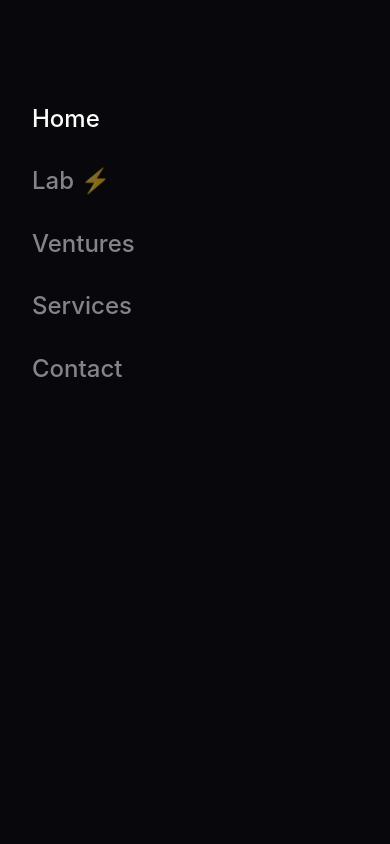
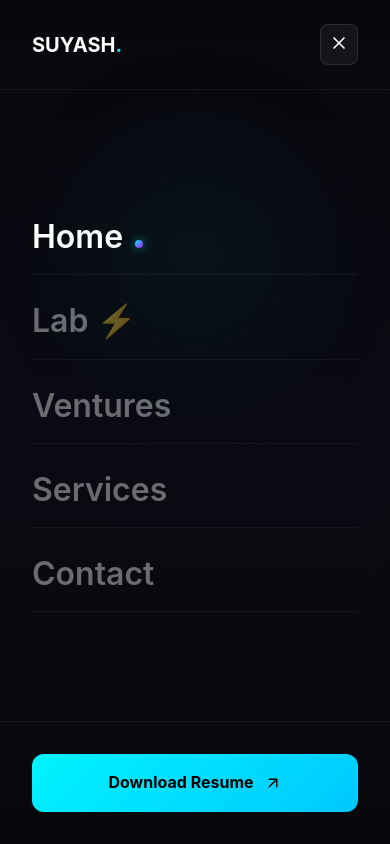
Before and after one commit to justsuyash/justsuyash_portfolio, a React (Vite) app: page / in a window 390 px wide. Both pictures are taken after a click on the button 362 px from the left and 40 px from the top of the page. Shown: the top 844 px of the page. Built offline with nearby package versions, Linux system fonts and the light colour scheme.

Commit message:
Enhance: Premium mobile menu with glassmorphism and animations

```diff
--- a/src/components/Navbar.jsx
+++ b/src/components/Navbar.jsx
@@ -141,33 +141,130 @@ const Navbar = () => {
             <AnimatePresence>
                 {isOpen && (
                     <motion.div
-                        initial={{ opacity: 0, y: -20 }}
-                        animate={{ opacity: 1, y: 0 }}
-                        exit={{ opacity: 0, y: -20 }}
+                        initial={{ opacity: 0 }}
+                        animate={{ opacity: 1 }}
+                        exit={{ opacity: 0 }}
                         style={{
                             position: 'fixed',
                             inset: 0,
-                            top: 0,
-                            background: '#08080c',
-                            padding: '100px 2rem 2rem 2rem',
-                            zIndex: 999
+                            background: 'linear-gradient(180deg, #08080c 0%, #0a0a12 50%, #08080c 100%)',
+                            zIndex: 999,
+                            display: 'flex',
+                            flexDirection: 'column'
                         }}
                     >
-                        <div style={{ display: 'flex', flexDirection: 'column', gap: '1.5rem' }}>
-                            {navLinks.map((link) => (
+                        {/* Menu Header */}
+                        <div style={{
+                            display: 'flex',
+                            justifyContent: 'space-between',
+                            alignItems: 'center',
+                            padding: '1.5rem 2rem',
+                            borderBottom: '1px solid rgba(255,255,255,0.05)'
+                        }}>
+                            <Link to="/" onClick={() => setIsOpen(false)} style={{
+                                fontSize: '1.25rem',
+                                fontWeight: 700,
+                                color: '#fff'
+                            }}>
+                                SUYASH<span style={{ color: '#00f3ff' }}>.</span>
+                            </Link>
+                            <button
+                                onClick={() => setIsOpen(false)}
+                                style={{
+                                    color: '#fff',
+                                    background: 'rgba(255,255,255,0.05)',
+                                    border: '1px solid rgba(255,255,255,0.1)',
+                                    borderRadius: '8px',
+                                    padding: '8px',
+                                    cursor: 'pointer'
+                                }}
+                            >
+                                <X size={20} />
+                            </button>
+                        </div>
+
+                        {/* Gradient Glow */}
+                        <div style={{
+                            position: 'absolute',
+                            top: '30%',
+                            left: '50%',
+                            transform: 'translate(-50%, -50%)',
+                            width: '300px',
+                            height: '300px',
+                            background: 'radial-gradient(circle, rgba(0, 243, 255, 0.08) 0%, transparent 70%)',
+                            borderRadius: '50%',
+                            filter: 'blur(60px)',
+                            pointerEvents: 'none'
+                        }} />
+
+                        {/* Nav Links */}
+                        <div style={{
+                            flex: 1,
+                            display: 'flex',
+                            flexDirection: 'column',
+                            justifyContent: 'center',
+                            gap: '0.5rem',
+                            padding: '2rem'
+                        }}>
+                            {navLinks.map((link, index) => (
+                                <motion.div
+                                    key={link.name}
+                                    initial={{ opacity: 0, x: -20 }}
+                                    animate={{ opacity: 1, x: 0 }}
+                                    transition={{ delay: index * 0.08 }}
+                                >
                                     <Link
-                                    key={link.name}
                                         to={link.path}
                                         style={{
-                                        fontSize: '1.5rem',
-                                        fontWeight: 500,
-                                        color: isActive(link.path) ? '#fff' : 'rgba(255,255,255,0.5)'
+                                            display: 'block',
+                                            fontSize: '2rem',
+                                            fontWeight: 600,
+                                            color: isActive(link.path) ? '#fff' : 'rgba(255,255,255,0.4)',
+                                            padding: '12px 0',
+                                            borderBottom: '1px solid rgba(255,255,255,0.05)',
+                                            transition: 'all 0.3s ease'
                                         }}
                                         onClick={() => setIsOpen(false)}
                                     >
                                         {link.name}
+                                        {isActive(link.path) && (
+                                            <span style={{
+                                                display: 'inline-block',
+                                                width: '8px',
+                                                height: '8px',
+                                                borderRadius: '50%',
+                                                background: 'linear-gradient(135deg, #00f3ff, #bd00ff)',
+                                                marginLeft: '12px',
+                                                boxShadow: '0 0 10px rgba(0, 243, 255, 0.5)'
+                                            }} />
+                                        )}
                                     </Link>
+                                </motion.div>
                             ))}
+                        </div>
+
+                        {/* Footer CTA */}
+                        <div style={{ padding: '2rem', borderTop: '1px solid rgba(255,255,255,0.05)' }}>
+                            <a
+                                href="/SuyashResume-Brainworks.pdf"
+                                target="_blank"
+                                style={{
+                                    display: 'flex',
+                                    alignItems: 'center',
+                                    justifyContent: 'center',
+                                    gap: '10px',
+                                    width: '100%',
+                                    padding: '16px',
+                                    borderRadius: '12px',
+                                    background: 'linear-gradient(135deg, #00f3ff 0%, #00c8ff 100%)',
+                                    color: '#000',
+                                    fontWeight: 700,
+                                    fontSize: '1rem',
+                                    textDecoration: 'none'
+                                }}
+                            >
+                                Download Resume <ArrowUpRight size={18} />
+                            </a>
                         </div>
                     </motion.div>
                 )}
```
Lines whose indentation alone changed are shown as unchanged.
